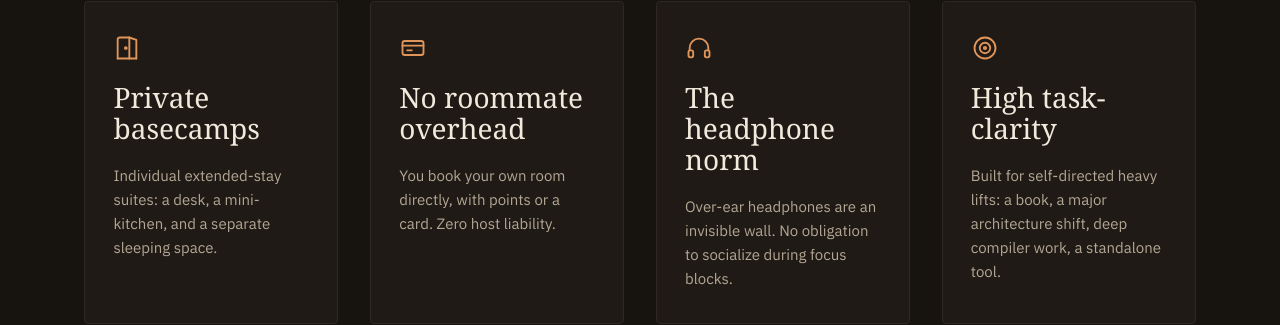
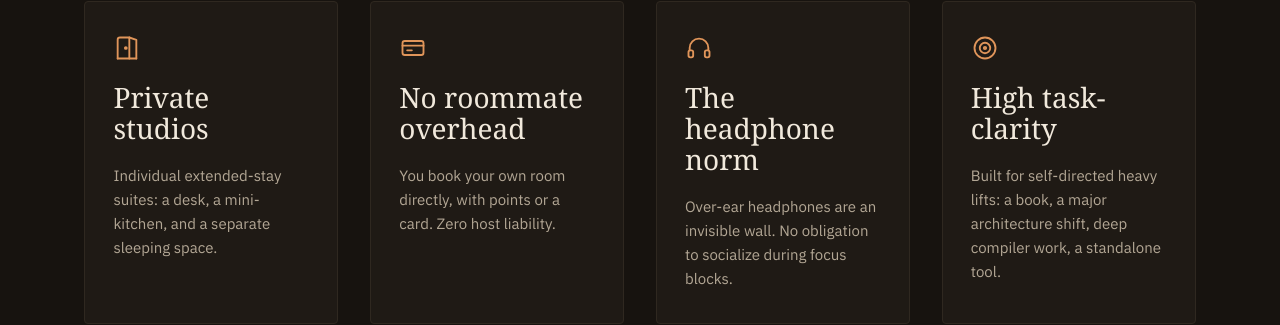
Before and after one commit to BruceEckel/developer-studio-retreat, a Jekyll site: the page built from index.md, in a window 1280 px wide and 900 px high, scrolled down 2898 px. Shown: the part 182-507 px from the top of the window. Built offline with Jekyll 4.4.1, drawn with Linux system fonts in a browser that asks for light colours; some web fonts are replaced; comment, search, counter and statistics services are not loaded.

Commit message:
Rename the first principle to Private studios
Co-Authored-By: Claude Fable 5 <noreply@anthropic.com>
Claude-Session: https://claude.ai/code/session_01VmKJ42KRS4uVBuzi3yJXQ4

```diff
--- a/_data/retreat.yml
+++ b/_data/retreat.yml
@@ -23,7 +23,7 @@ schedule:
 
 principles:
   - icon: door
-    title: Private basecamps
+    title: Private studios
     detail: "Individual extended-stay suites: a desk, a mini-kitchen, and a separate sleeping space."
   - icon: card
     title: No roommate overhead
```
